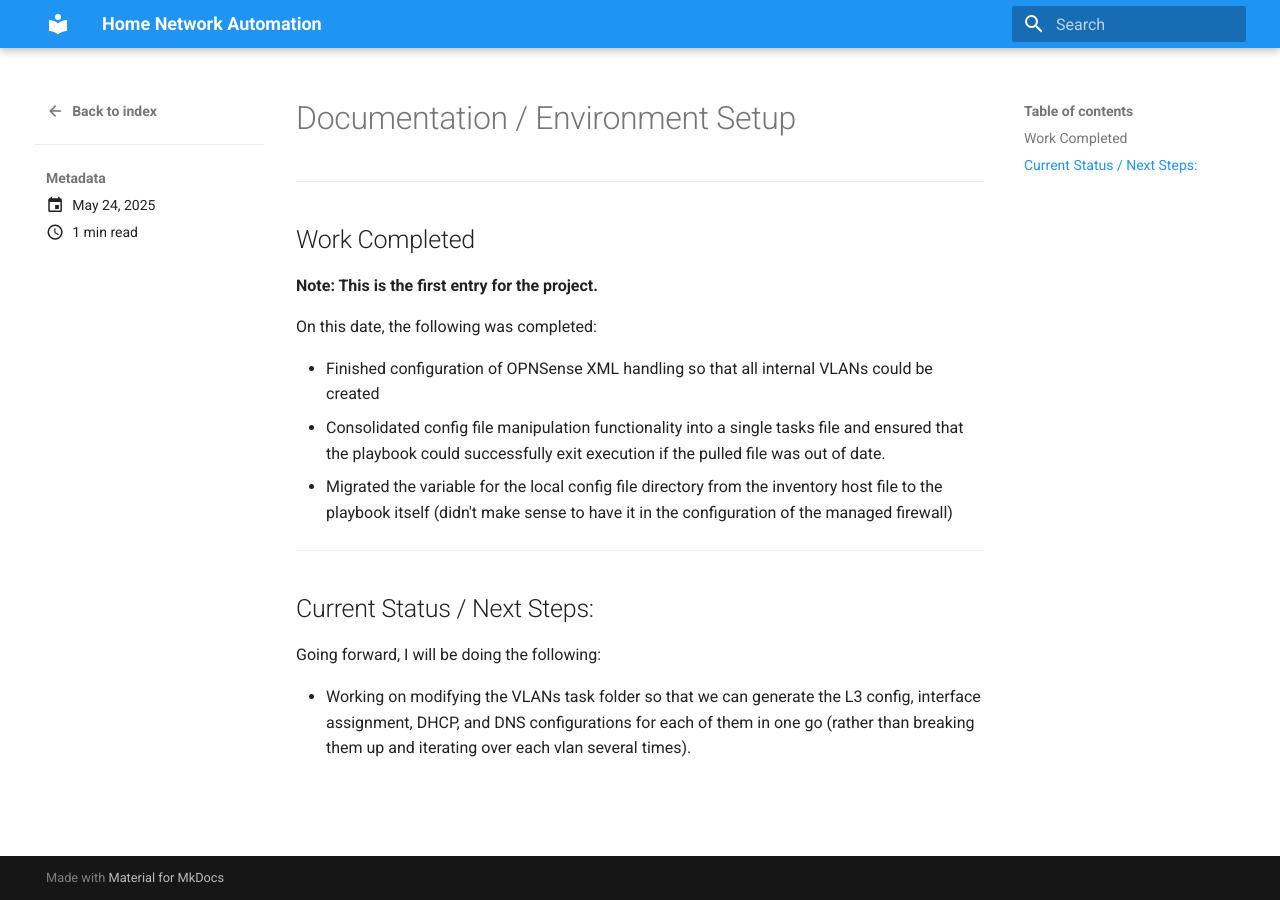
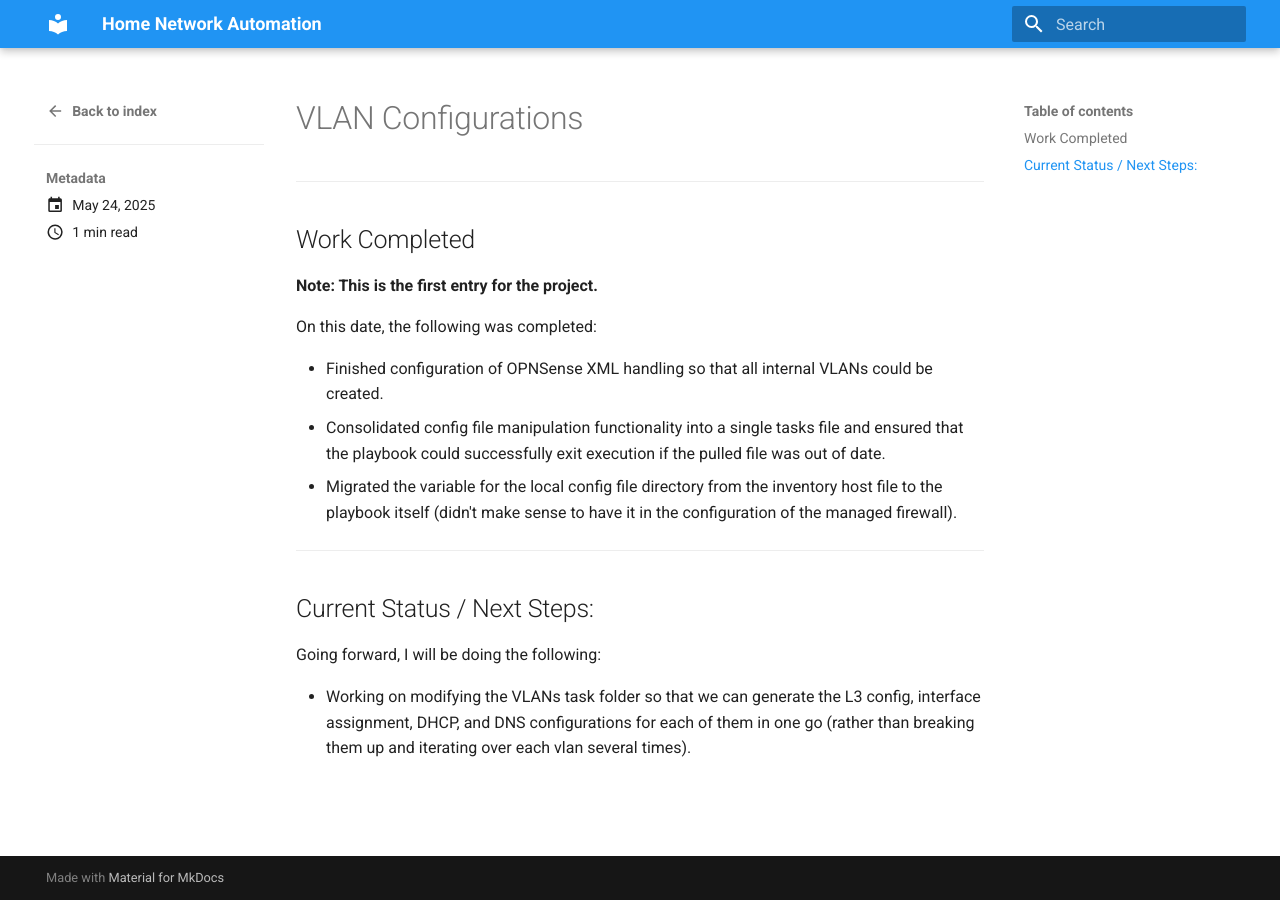
Before and after one commit to drinferno2001/HOME_NETWORK_AUTOMATION_WIKI, an MkDocs documentation site: the page built from docs/blog/posts/5_24_2025.md, in a window 1280 px wide. Built offline with MkDocs 1.6.1 and Material for MkDocs 9.7.7, drawn with Linux system fonts in a browser that asks for light colours.

Commit message:
Added daily log for 5/25/25 and updated the previous log as the title was incorrect (and some sentences were missing periods).

```diff
--- a/docs/blog/posts/5_24_2025.md
+++ b/docs/blog/posts/5_24_2025.md
@@ -3,7 +3,7 @@ date:
     created: 2025-05-24
 ---
 
-# Documentation / Environment Setup
+# VLAN Configurations
 
 <!-- more -->
 
@@ -15,10 +15,10 @@ date:
 
 On this date, the following was completed:
 
-- Finished configuration of OPNSense XML handling so that all internal VLANs could be created
+- Finished configuration of OPNSense XML handling so that all internal VLANs could be created.
 - Consolidated config file manipulation functionality into a single tasks file and ensured that
 the playbook could successfully exit execution if the pulled file was out of date.
-- Migrated the variable for the local config file directory from the inventory host file to the playbook itself (didn't make sense to have it in the configuration of the managed firewall)
+- Migrated the variable for the local config file directory from the inventory host file to the playbook itself (didn't make sense to have it in the configuration of the managed firewall).
 
 ---
 
```
Also changed, not shown: docs/blog/posts/5_25_2025.md (added, +29 -0 lines).
